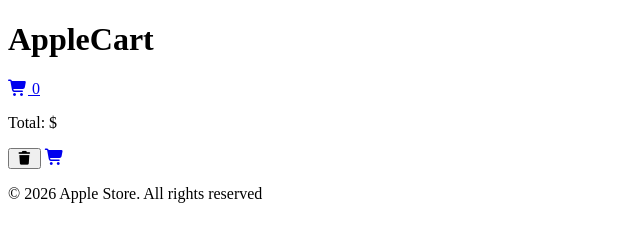
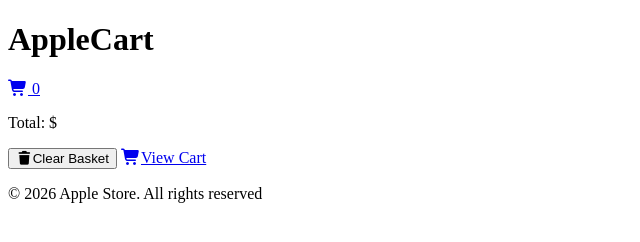
Before and after one commit to nickspeed-octavian/AppleCart_Project, a website built with Vite: page index.html in a window 1280 px wide. Shown: the whole page, without its empty margins (0-640 px from the left). Built offline with nearby package versions, Linux system fonts and the light colour scheme.

Commit message:
updates buttons and links with correct text in index.html

```diff
--- a/index.html
+++ b/index.html
@@ -26,8 +26,8 @@
                     <!-- Cart items will be dynamically added here using js -->
                 </ul>
                 <p class="header__cart-total">Total: $ <span class="header__cart-total-amount"></span></p>
-                <button class="header__clear-cart-button"><i class="fas fa-trash"></i></button>
-                <a href="#" class="header__view-cart-button"><i class="fas fa-shopping-cart"></i></a>
+                <button class="header__clear-cart-button"><i class="fas fa-trash"></i>Clear Basket</button>
+                <a href="#" class="header__view-cart-button"><i class="fas fa-shopping-cart"></i>View Cart</a>
             </div>
         </div>
     </header>
```
